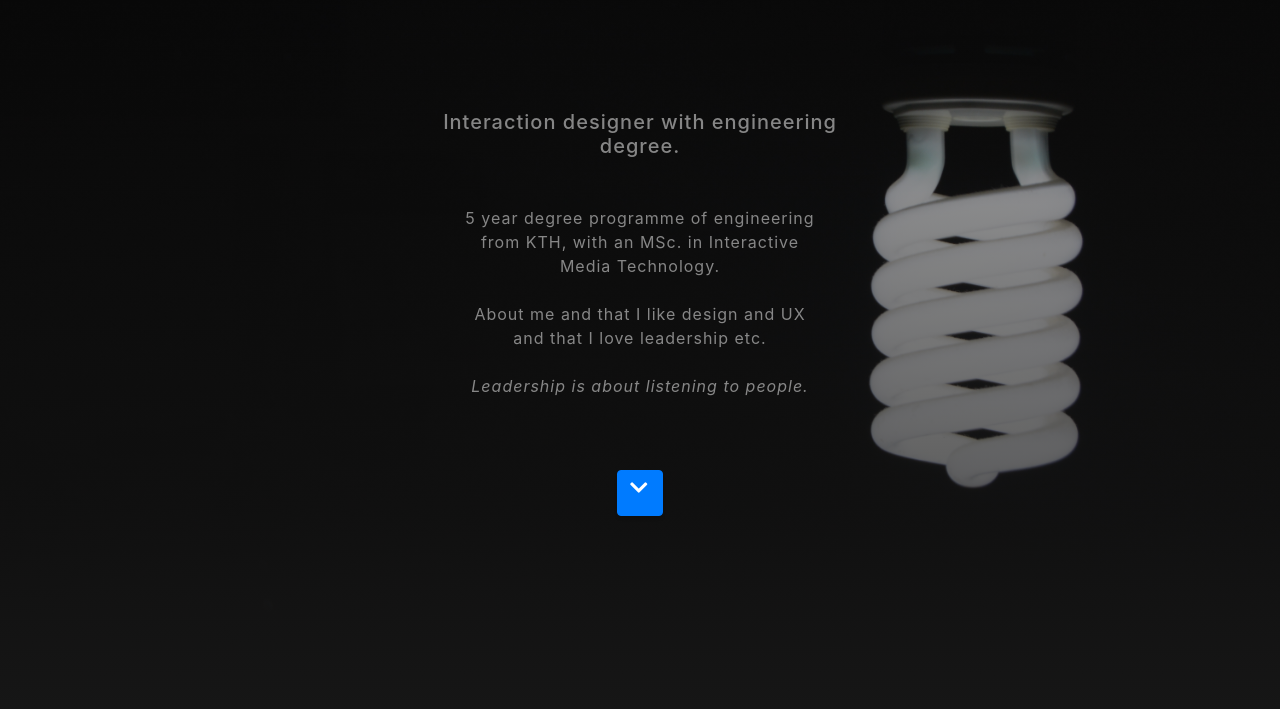
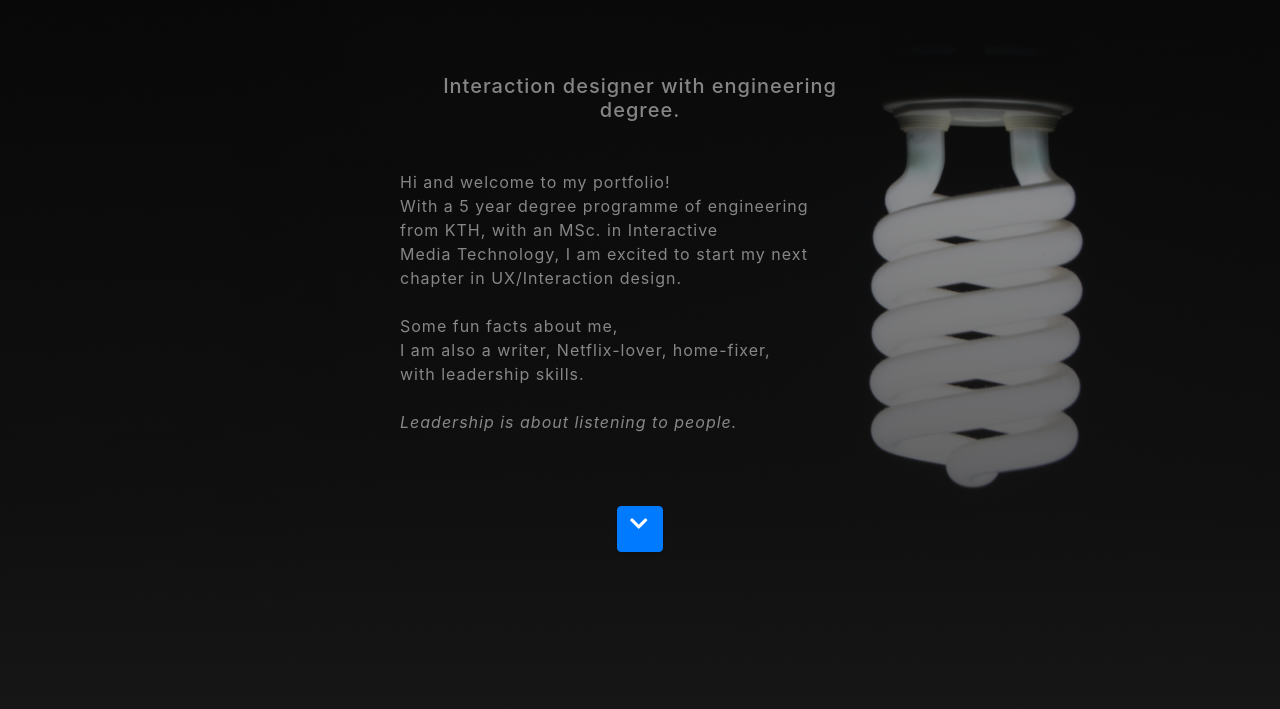
Before and after one commit to melissaelina/melissaelina.github.io, a website with bundled scripts: page index.html in a window 1280 px wide. Shown: the part 91-800 px from the top of the page. Built offline with nearby package versions, Linux system fonts and the light colour scheme.

Commit message:
text edit

```diff
--- a/index.html
+++ b/index.html
@@ -57,7 +57,7 @@
       <div class="mx-auto text-center">
         <!-- <h1 class="mx-auto my-0 text-uppercase">Melissa S. Obrou</h1> -->
         <h2 class="text-white-50 mx-auto mt-2 mb-5">Interaction designer with engineering degree.</h2>
-        <p class="text-white-50 mb-0">5 year degree programme of engineering<br/>from KTH, with an MSc. in Interactive <br/>Media Technology. <br/><br/>About me and that I like design and UX<br/>and that I love leadership etc. <br/><br/><em>Leadership is about listening to people.</em><br/><br/><br/><br/></p>
+        <p class="text-white-50 mb-0" style="text-align:left">Hi and welcome to my portfolio!<br/>With a 5 year degree programme of engineering<br/>from KTH, with an MSc. in Interactive <br/>Media Technology, I am excited to start my next<br/>chapter in UX/Interaction design.<br/><br/>Some fun facts about me,<br/>I am also a writer, Netflix-lover, home-fixer,<br/>with leadership skills. <br/><br/><em>Leadership is about listening to people.</em><br/><br/><br/><br/></p>
         <a href="#proj" class="btn btn-primary js-scroll-trigger"><h2><i class="fas fa-chevron-down"></i></h2></a>
       </div>
     </div>
```
